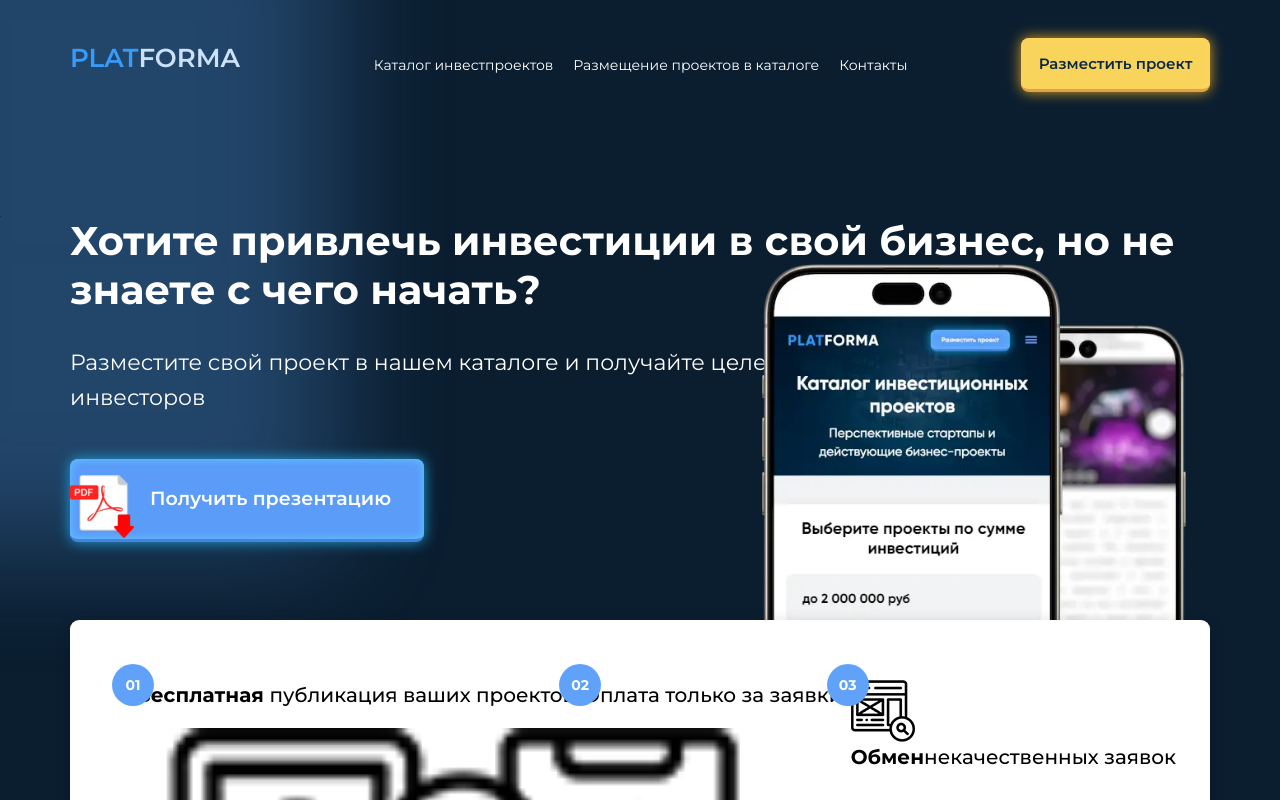
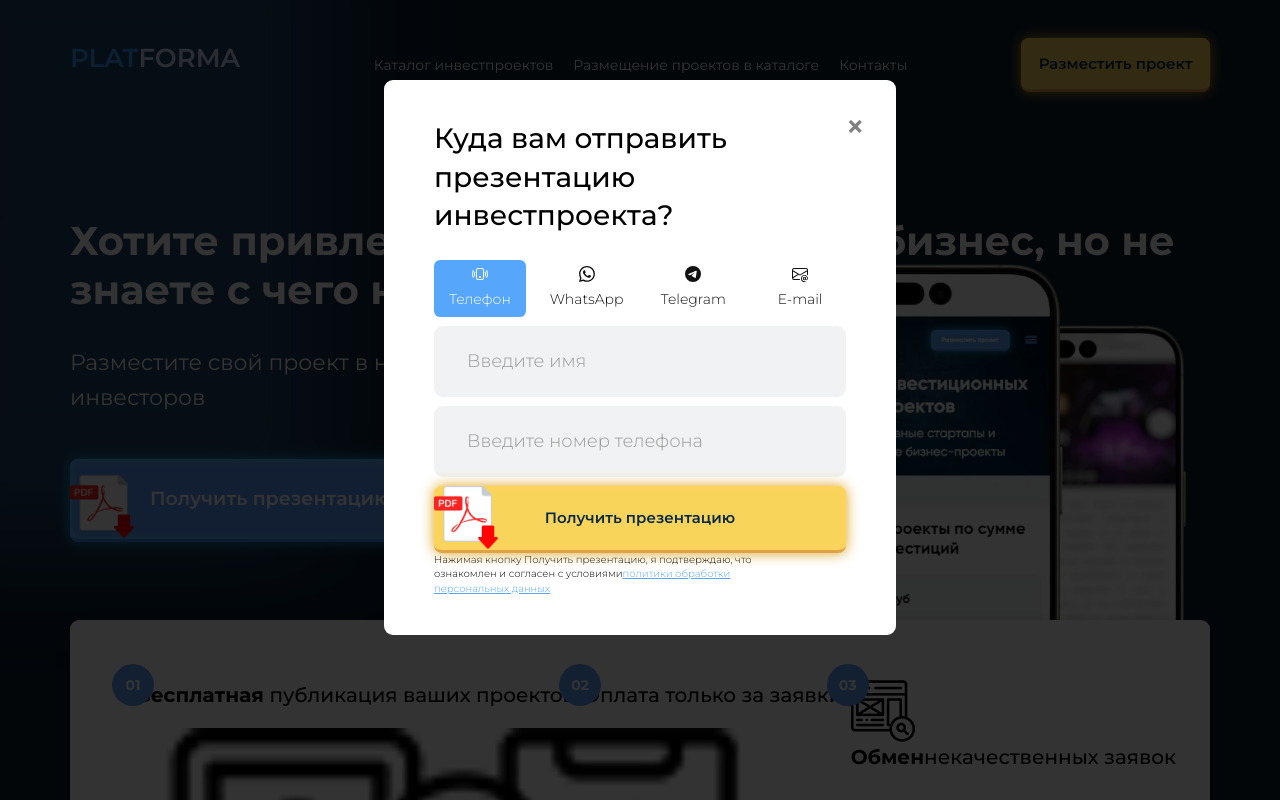
Before and after one commit to den10004/invest, a Next.js app: page /placement in a window 1280 px wide. Both pictures are taken after a click on the button "Получить презентацию". Shown: the top 800 px of the page. Built offline with nearby package versions, Linux system fonts and the light colour scheme.

Commit message:
сделаны модальные окна

```diff
--- a/app/placement/page.jsx
+++ b/app/placement/page.jsx
@@ -1,10 +1,14 @@
+"use client";
 import "./style.css";
 import phone from "@/public/phones.webp";
 import icon from "@/public/icon2.webp";
 import icon2 from "@/public/icon5.webp";
 import icon3 from "@/public/icon6.webp";
+import PresentationModal from "@/components/Modals/PresentationModal";
+import { useState } from "react";
 
 export default function placement() {
+  const [open, setOpen] = useState(false);
   return (
     <section id="main" className="shine">
       <div className="wrap" style={{ position: "relative" }}>
@@ -17,7 +21,10 @@ export default function placement() {
           Разместите свой проект в нашем каталоге и получайте целевые заявки от
           заинтересованных инвесторов
         </p>
-        <button className="btn btn-yellow big-btn btn-pdf-new openTafif">
+        <button
+          className="btn btn-yellow big-btn btn-pdf-new openTafif"
+          onClick={() => setOpen(true)}
+        >
           <i className="i-download-pdf"></i> Получить презентацию
         </button>
         <div className="main-tr-box flex">
@@ -60,6 +67,8 @@ export default function placement() {
       </div>
 
       <div className="separation"></div>
+
+      {open && <PresentationModal setOpen={setOpen} type={"placement"} />}
     </section>
   );
 }
--- a/components/Modals/PresentationModal.jsx
+++ b/components/Modals/PresentationModal.jsx
@@ -1,7 +1,22 @@
 "use client";
+import { useEffect, useState } from "react";
 import "./index.css";
+import Link from "next/link";
 
-export default function PresentationModal({ setOpen }) {
+export default function PresentationModal({ setOpen, type }) {
+  const [active, setActive] = useState("phone");
+
+  useEffect(() => {
+    function handleEscapeKey(event) {
+      if (event.code === "Escape") {
+        setOpen(false);
+      }
+    }
+
+    document.addEventListener("keydown", handleEscapeKey);
+    return () => document.removeEventListener("keydown", handleEscapeKey);
+  }, []);
+
   return (
     <div id="get-present" className="modal_form">
       <div className="top-form popup">
@@ -13,12 +28,18 @@ export default function PresentationModal({ setOpen }) {
           method="post"
           className="custom-form modal-form ajax_form"
         >
+          {type === "presentation" && (
             <div className="modal-title">
               Заполните форму для получения презентации
             </div>
+          )}
 
-          {/*
-                <div className="modal-title">Куда вам отправить презентацию инвестпроекта?</div>*/}
+          {type != "presentation" && (
+            <div className="modal-title">
+              Куда вам отправить презентацию инвестпроекта?
+            </div>
+          )}
+
           <fieldset className="options">
             <div className="field">
               <input
@@ -27,6 +48,8 @@ export default function PresentationModal({ setOpen }) {
                 className="radio_phone"
                 name="option"
                 value="Телефон"
+                defaultChecked
+                onClick={() => setActive("phone")}
               />
               <label htmlFor="radio_phone">
                 <svg
@@ -50,6 +73,7 @@ export default function PresentationModal({ setOpen }) {
                 className="radio_whatsapp"
                 name="option"
                 value="WhatsApp"
+                onClick={() => setActive("whatsapp")}
               />
               <label htmlFor="radio_whatsapp">
                 <svg
@@ -72,6 +96,7 @@ export default function PresentationModal({ setOpen }) {
                 className="radio_telegram"
                 name="option"
                 value="Telegram"
+                onClick={() => setActive("telegram")}
               />
               <label htmlFor="radio_telegram">
                 <svg
@@ -94,6 +119,7 @@ export default function PresentationModal({ setOpen }) {
                 className="radio_email"
                 name="option"
                 value="E-mail"
+                onClick={() => setActive("email")}
               />
               <label htmlFor="radio_email">
                 <svg
@@ -123,12 +149,8 @@ export default function PresentationModal({ setOpen }) {
               maxLength="25"
             />
           </div>
-          <input
-            type="email"
-            name="email"
-            placeholder="Введите e-mail"
-            style={{ display: "none" }}
-          />
+
+          {active === "phone" && (
             <input
               type="tel"
               name="telephone"
@@ -136,6 +158,40 @@ export default function PresentationModal({ setOpen }) {
               data-phone-pattern
               pattern="\+7\-[0-9]{3}\-[0-9]{3}\-[0-9]{2}\-[0-9]{2}"
             />
+          )}
+
+          {active === "whatsapp" && (
+            <input
+              type="tel"
+              name="telephone"
+              placeholder="Введите номер whattApp"
+              data-phone-pattern
+              pattern="\+7\-[0-9]{3}\-[0-9]{3}\-[0-9]{2}\-[0-9]{2}"
+            />
+          )}
+
+          {active === "telegram" && (
+            <input
+              type="tel"
+              name="telephone"
+              placeholder="Введите номер telegram"
+              data-phone-pattern
+              pattern="\+7\-[0-9]{3}\-[0-9]{3}\-[0-9]{2}\-[0-9]{2}"
+            />
+          )}
+          {active === "email" && (
+            <>
+              {" "}
+              <input type="email" name="email" placeholder="Введите e-mail" />
+              <input
+                type="tel"
+                name="telephone"
+                placeholder="Введите номер телефона"
+                data-phone-pattern
+                pattern="\+7\-[0-9]{3}\-[0-9]{3}\-[0-9]{2}\-[0-9]{2}"
+              />
+            </>
+          )}
 
           <input type="hidden" name="action" value="custom_form_ajax" />
           <input type="hidden" name="franch_id" />
@@ -215,18 +271,18 @@ export default function PresentationModal({ setOpen }) {
             className="btn-yellow btn-yellow big-btn btn-pdf-new"
             style={{ width: "100%", textAlign: "center" }}
           >
-            <i className="i-download-pdf"></i>
+            {type === "placement" && <i className="i-download-pdf"></i>}
             {/*
                 className="btn submit">*/}
             Получить презентацию
           </button>
 
           <div className="polit-descr">
-            Нажимая кнопку "Получить презентацию", я подтверждаю, что ознакомлен
-            и согласен с условиями{" "}
-            <a href="/" target="_blank" className="polit">
+            Нажимая кнопку Получить презентацию, я подтверждаю, что ознакомлен и
+            согласен с условиями
+            <Link href="/" target="_blank" className="polit">
               политики обработки персональных данных
-            </a>
+            </Link>
           </div>
         </form>
       </div>
--- a/components/Modals/RequestModal.jsx
+++ b/components/Modals/RequestModal.jsx
@@ -1,8 +1,20 @@
 "use client";
 
+import { useEffect } from "react";
 import "./index.css";
 
 export default function RequestModal({ setShowModal }) {
+  useEffect(() => {
+    function handleEscapeKey(event) {
+      if (event.code === "Escape") {
+        setShowModal(false);
+      }
+    }
+
+    document.addEventListener("keydown", handleEscapeKey);
+    return () => document.removeEventListener("keydown", handleEscapeKey);
+  }, []);
+
   return (
     <>
       <div id="add-franch" className="modal_form">
@@ -107,8 +119,8 @@ export default function RequestModal({ setShowModal }) {
               Разместить проект
             </button>
             <div className="polit-descr">
-              Нажимая кнопку "Разместить проект", я подтверждаю, что ознакомлен
-              и согласен с условиями{" "}
+              Нажимая кнопку Разместить проект, я подтверждаю, что ознакомлен и
+              согласен с условиями{" "}
               <a href="" target="_blank" className="polit">
                 политики обработки персональных данных
               </a>
--- a/components/Modals/index.css
+++ b/components/Modals/index.css
@@ -290,3 +290,13 @@ form fieldset.options .field input[type=radio] {
         font-size: 14px;
     }
 }
+
+.actives {
+    background-color: #56a7fb;
+    color: #fff;
+    display: block;
+    cursor: pointer;
+    padding: 6px;
+    border-radius: 6px;
+    color: #111;
+}
--- a/components/Projects/Card.jsx
+++ b/components/Projects/Card.jsx
@@ -63,7 +63,7 @@ export default function Card({ p, pbArr }) {
         )}
       </article>
 
-      {open && <PresentationModal setOpen={setOpen} />}
+      {open && <PresentationModal setOpen={setOpen} type={"presentation"} />}
     </>
   );
 }
```
Lines whose indentation alone changed are shown as unchanged.
